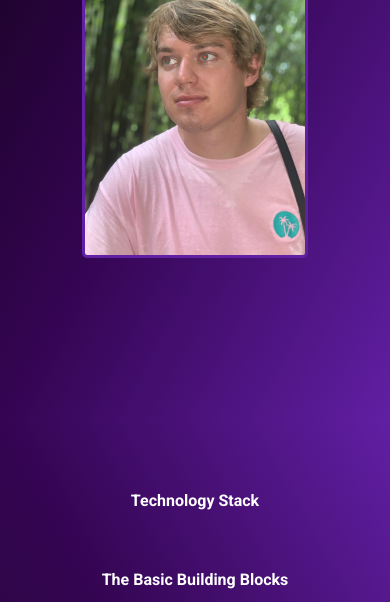
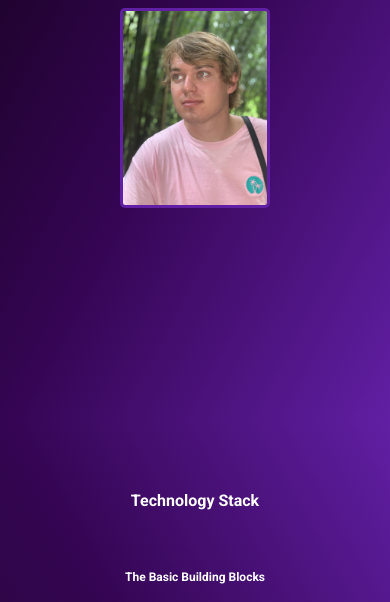
Before and after one commit to BradleySReynolds/my-website, a plain HTML site: page index.html in a window 390 px wide. Shown: the part 321-923 px from the top of the page. Drawn offline with Linux system fonts and the light colour scheme.

Commit message:
Made images load easier in browser by giving static value

```diff
--- a/index.css
+++ b/index.css
@@ -138,7 +138,7 @@ header {
 
 .about-me--img {
   height: 300px;
-  width: auto;
+  width: 226px;
   margin: 24px;
 
   border: 3px solid var(--light-purple);
@@ -471,7 +471,7 @@ header {
 
   .tech-stack--img {
     height: 7vh;
-    width: auto;
+    width: 7vh;
   }
 
   .tech-stack--img-cap {
@@ -491,7 +491,7 @@ header {
 
   .projects--img {
     height: 20vh;
-    width: auto;
+    width: 31.5vh;
 
     margin: 24px;
 
@@ -545,7 +545,7 @@ header {
   }
 }
 
-@media screen and (max-width: 400px) {
+@media screen and (max-width: 450px) {
   /* NAVIGATION */
   .nav--list-item {
     font-size: 10px;
@@ -559,6 +559,11 @@ header {
   .about-me--para {
     font-size: 12px;
   }
+
+  .about-me--img {
+    height: 200px;
+    width: 150px;
+  }
   /*  TECH STACK */
 
   .tech-stack--section {
@@ -567,7 +572,7 @@ header {
   }
 
   .tech-stack--head {
-    font-size: 16px;
+    font-size: 12px;
   }
 
   .tech-stack--section-img-item {
```
